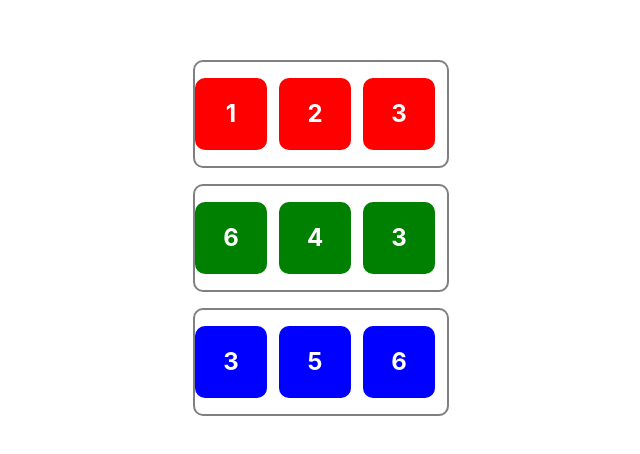
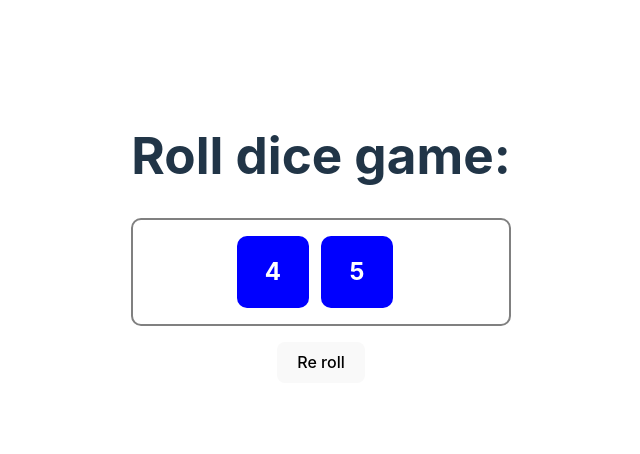
Before and after one commit to hiimchinh/learn-react, a React (Vite) app: page / in a window 1280 px wide. Shown: the part 162-616 px from the top of the page, without its empty margins (319-959 px from the left). Built offline with nearby package versions, Linux system fonts and the light colour scheme.

Commit message:
add LuckyN component

```diff
--- a/src/App.jsx
+++ b/src/App.jsx
@@ -1,12 +1,10 @@
 import "./App.css";
-import Dice from "./LuckyN/Dice.jsx";
+import LuckyN from "./LuckyN/LuckyN.jsx";
 
 function App() {
     return (
         <>
-            <Dice dice={[1, 2, 3]} color={"red"} />
-            <Dice dice={[6, 4, 3]} color={"green"} />
-            <Dice dice={[3, 5, 6]} />
+            <LuckyN />
         </>
     );
 }
--- /dev/null
+++ b/src/LuckyN/LuckyN.css
@@ -0,0 +1,2 @@
+.LuckyN {
+}
--- /dev/null
+++ b/src/LuckyN/LuckyN.jsx
@@ -0,0 +1,21 @@
+import Dice from "./Dice.jsx";
+import { useState } from "react";
+import { getRolls, sumDice } from "./utils.js";
+import "./LuckyN.css";
+
+function LuckyN({ numDice = 2, goal = 7 }) {
+    const [dice, setDice] = useState(getRolls(numDice));
+    const hasWon = sumDice(dice) === goal;
+
+    const reRoll = () => {
+        setDice(getRolls(numDice));
+    };
+    return (
+        <main className="LuckyN">
+            <h1>Roll dice game: {hasWon && "You won!!"}</h1>
+            <Dice dice={dice} />
+            <button onClick={reRoll}>Re roll</button>
+        </main>
+    );
+}
+export default LuckyN;
--- /dev/null
+++ b/src/LuckyN/utils.js
@@ -0,0 +1,10 @@
+export function rollDice() {
+    return Math.floor(Math.random() * 6) + 1;
+}
+
+export function getRolls(n) {
+    return Array.from({ length: n }, () => rollDice());
+}
+export function sumDice(dice) {
+    return dice.reduce((sum, current) => sum + current);
+}
```
